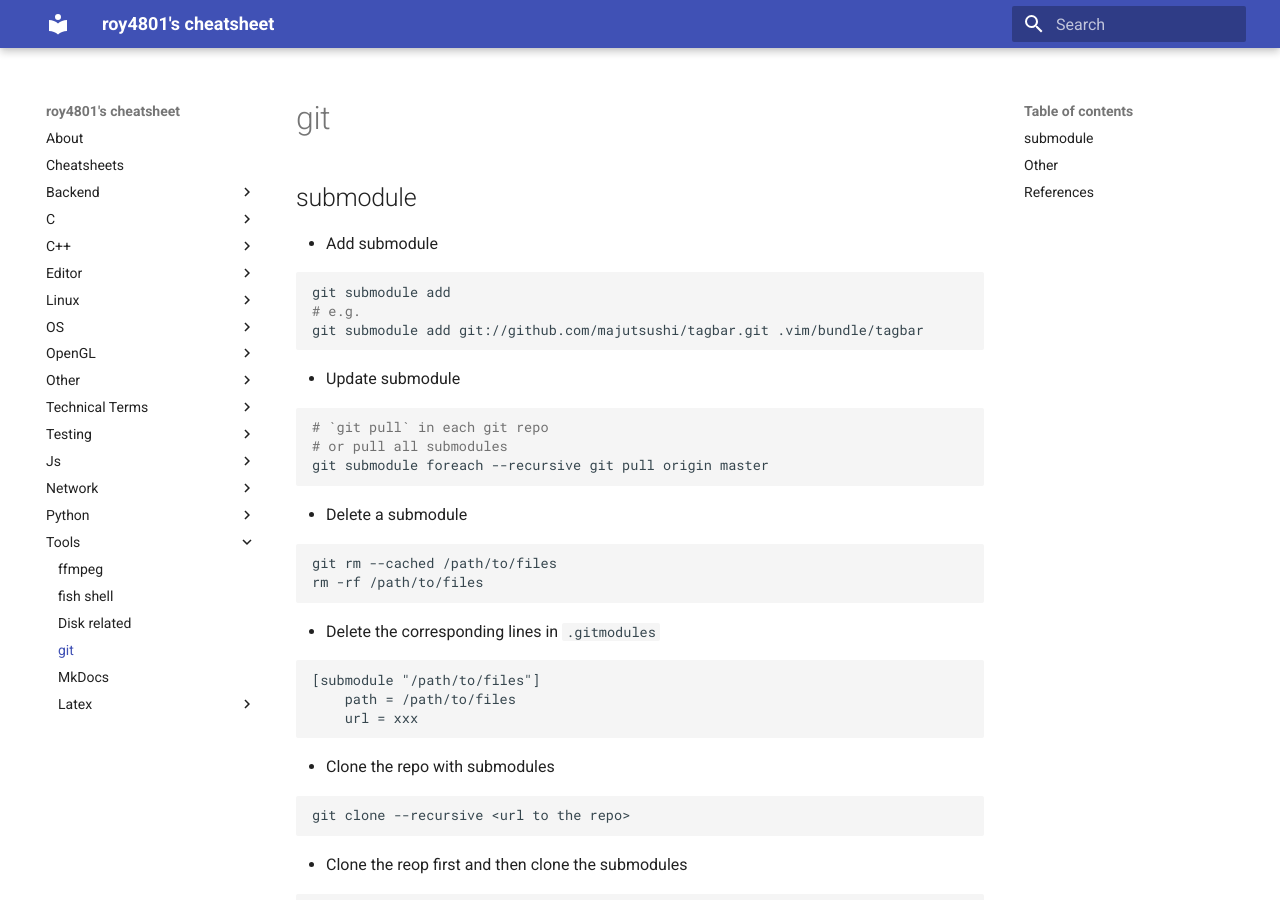
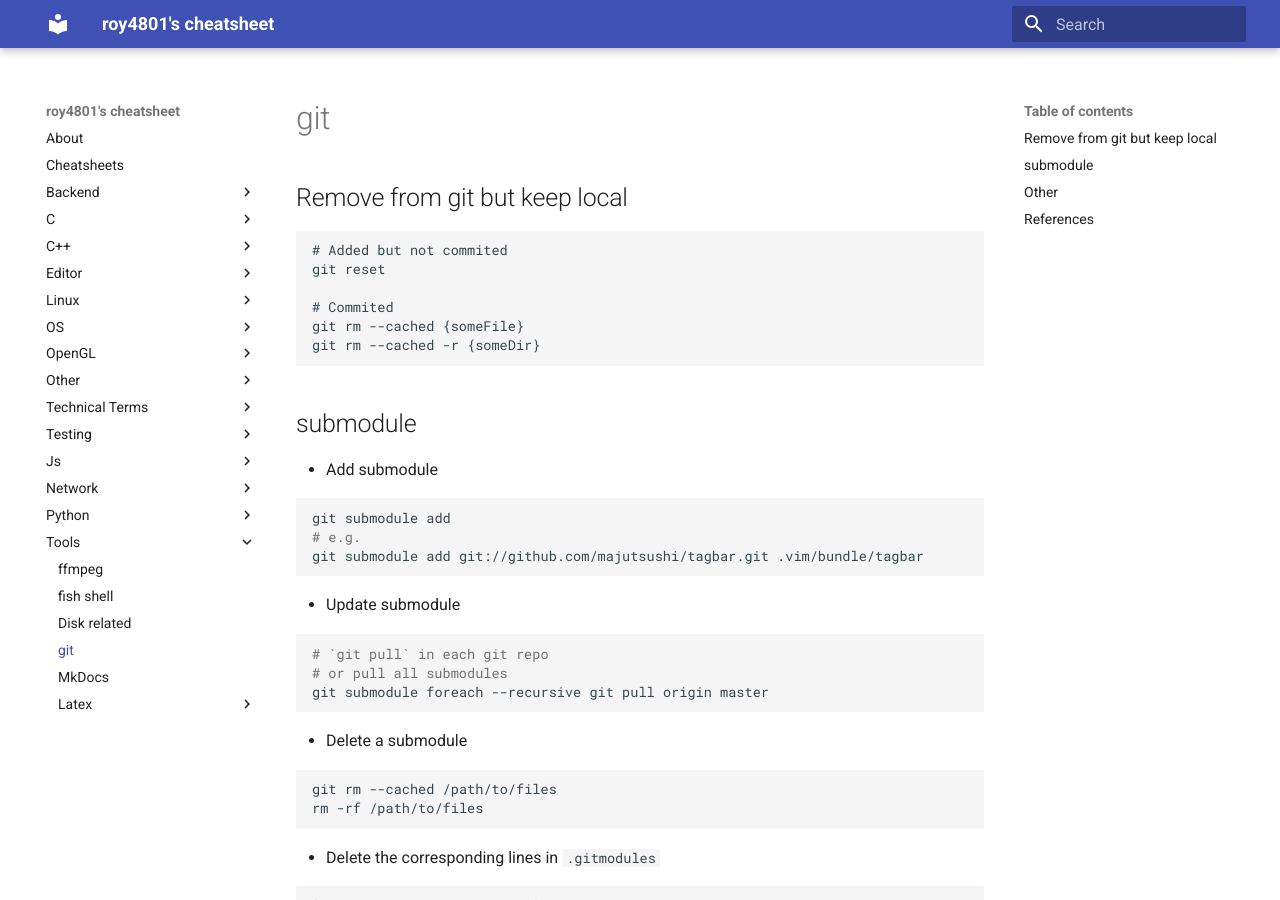
Before and after one commit to roy4801/docs.roy4801.tw, an MkDocs documentation site: the page built from docs/tools/git.md, in a window 1280 px wide and 900 px high. Built offline with MkDocs 1.6.1 and Material for MkDocs 9.7.7, drawn with Linux system fonts in a browser that asks for light colours.

Commit message:
Update git

````diff
--- a/docs/tools/git.md
+++ b/docs/tools/git.md
@@ -1,4 +1,15 @@
 # git
+
+## Remove from git but keep local
+
+```
+# Added but not commited
+git reset
+
+# Commited
+git rm --cached {someFile}
+git rm --cached -r {someDir}
+```
 
 ## submodule
 
````
